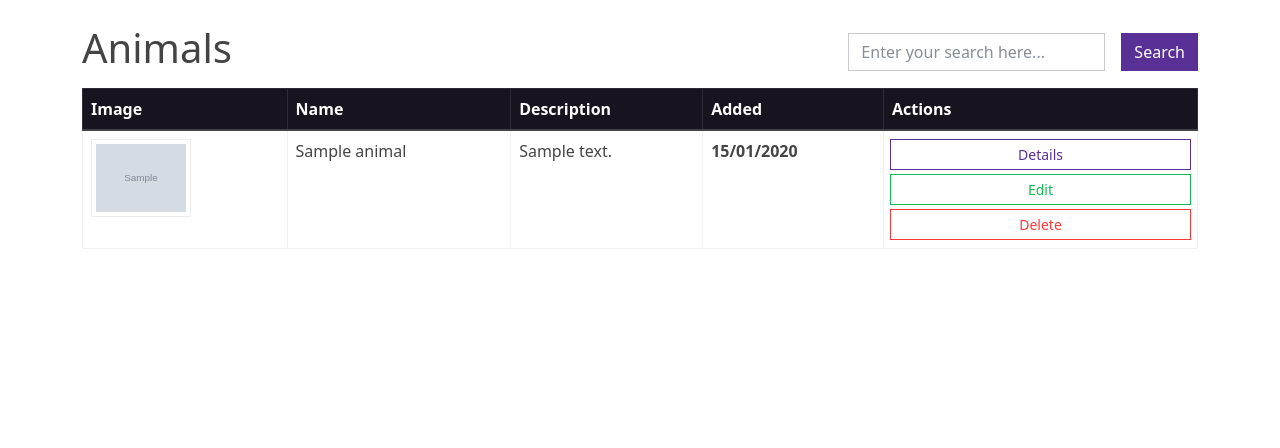
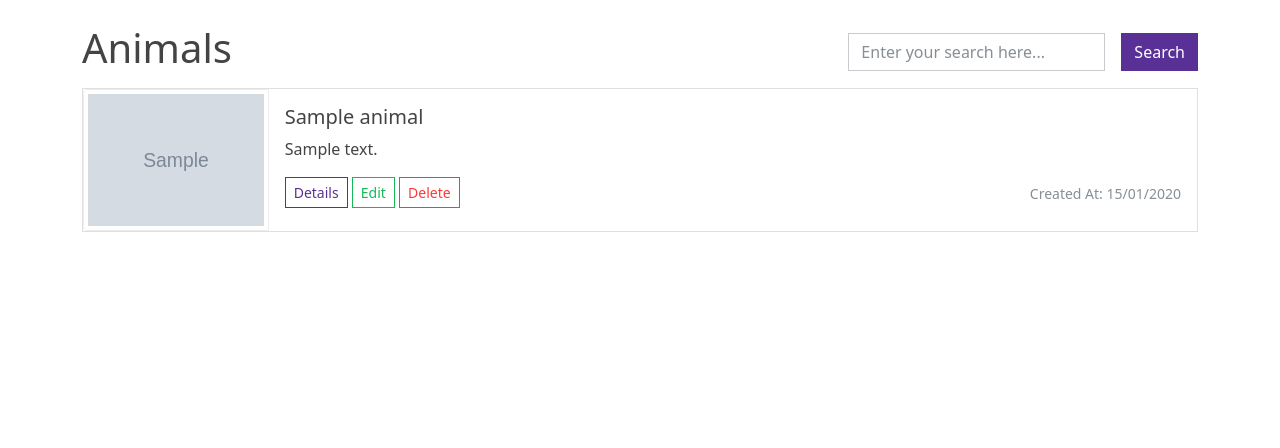
Before and after one commit to DevCorvus/flask-animals, a Flask app: page / in a window 1280 px wide. Shown: the part 56-504 px from the top of the page. Run offline with Flask 2, Linux system fonts and the light colour scheme; tables that the repository leaves empty hold one stand-in row (values such as "Sample post"); grey boxes marked "Sample" are stand-in pictures; parts of the project's set-up code (start-up, migrations or seed data) failed here and were passed over; some libraries are stand-ins or nearby versions.

Commit message:
Design improved with cards

```diff
--- a/templates/pages/index.html
+++ b/templates/pages/index.html
@@ -7,7 +7,7 @@
   <a class="btn btn-primary" href="/create/">Add Animal</a>
 </div>
 {% else %}
-<div class="d-flex justify-content-between align-items-center mb-2">
+<div class="d-flex flex-wrap justify-content-between align-items-center mb-2">
   <header>
     <h1>Animals</h1>
   </header>
@@ -31,50 +31,48 @@
     </div>
   </form>
 </div>
-<table class="table table-bordered">
-  <thead class="table-dark">
-    <tr>
-      <th>Image</th>
-      <th>Name</th>
-      <th>Description</th>
-      <th>Added</th>
-      <th>Actions</th>
-    </tr>
-  </thead>
-  <tbody>
 {% for animal in animals %}
-    <tr>
-      <td>
+<div class="card mb-3">
+  <div class="row g-0">
+    <div class="col-md-2">
       {% if animal.image_url %}
-        <img style="max-width: 100px;" class="img-thumbnail" src="{{ animal.image_url }}" alt="{{ animal.name }}">
+      <img src="{{ animal.image_url }}" class="img-fluid img-thumbnail rounded-start" alt="{{ animal.name }}">
       {% else %}
-        <em>Not Provided</em>
+      <div class="h-100 d-flex flex-column justify-content-center align-items-center img-thumbnail">
+        <em>Image not provided</em>
+      </div>
       {% endif %}
-      </td>
-      <td>{{ animal.name[:50] }}{% if animal.name|length > 50 %}...{% endif %}</td>
-      <td>
+    </div>
+    <div class="col-md-10">
+      <div class="card-body">
+        <h5 class="card-title">
+          {{ animal.name[:50] }}
+          {% if animal.name|length > 50 %}
+          ...
+          {% endif %}
+        </h5>
+        <p class="card-text">
           {% if animal.description != '' %}
           {{ animal.description[:200] }}
           {% if animal.description|length > 200 %}
           ...
           {% endif %}
           {% else %}
-          <em>Not Provided</em>
+          <em>Description not provided.</em>
           {% endif %}
-      </td>
-      <td>
-        <strong>{{ animal.created_at.strftime('%d/%m/%Y') }}</strong>
-      </td>
-      <td>
-        <div class="row g-1">
+        </p>
+        <div class="d-flex justify-content-between align-items-center">
+          <div class="g-1">
             <a class="btn btn-sm btn-outline-primary" href="/{{ animal.id }}/">Details</a>
             <a class="btn btn-sm btn-outline-success" href="/update/{{ animal.id }}/">Edit</a>
             <a class="btn btn-sm btn-outline-danger" href="/delete/{{ animal.id }}/">Delete</a>
           </div>
-      </td>
-    </tr>
+          <p class="card-text"><small class="text-muted">Created At: {{ animal.created_at.strftime('%d/%m/%Y') }}</small></p>
+        </div>
+      </div>
+    </div>
+  </div>
+</div>
 {% endfor %}
-  </tbody>
-</table>
 {% endif %}
 {% endblock %}
```
Also changed, not shown: templates/pages/show.html (+19 -11 lines). Lines whose indentation alone changed are shown as unchanged.
